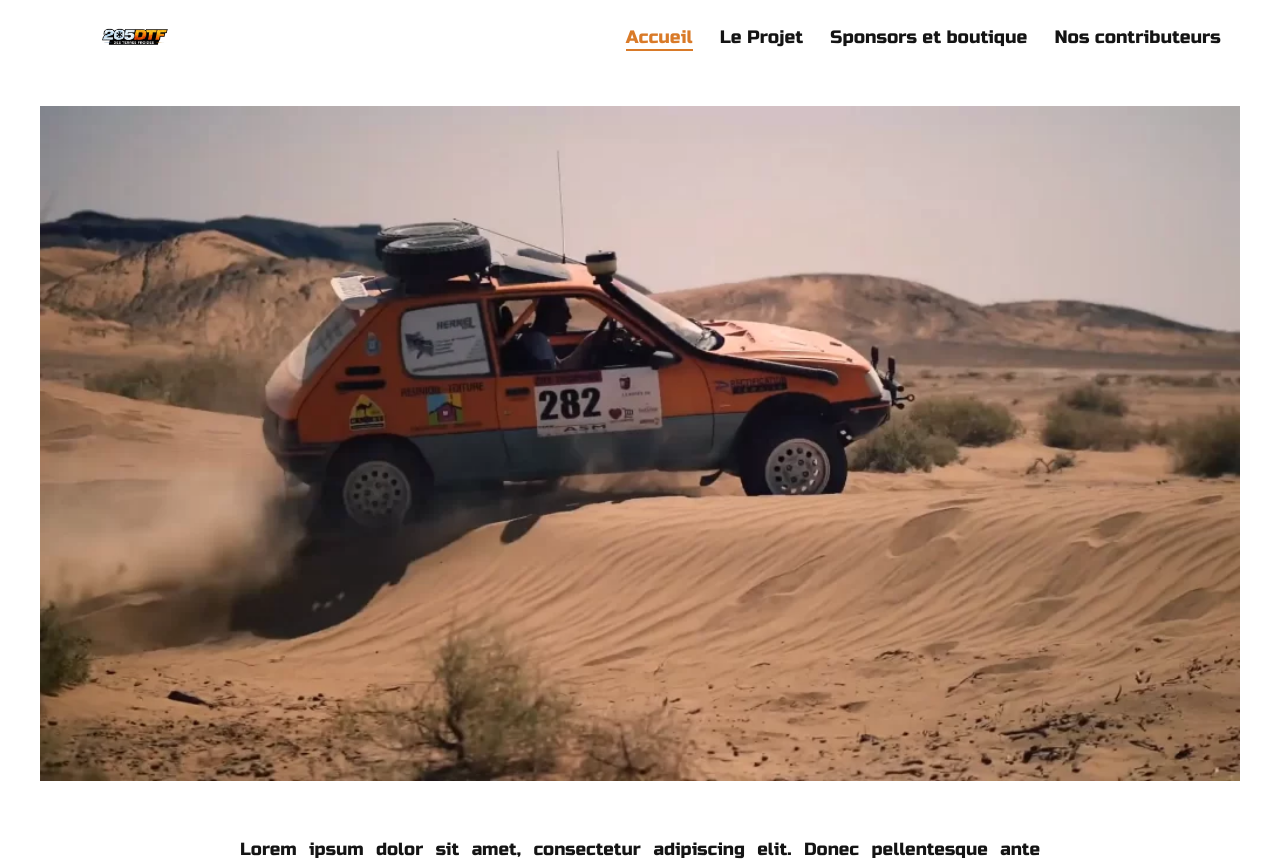
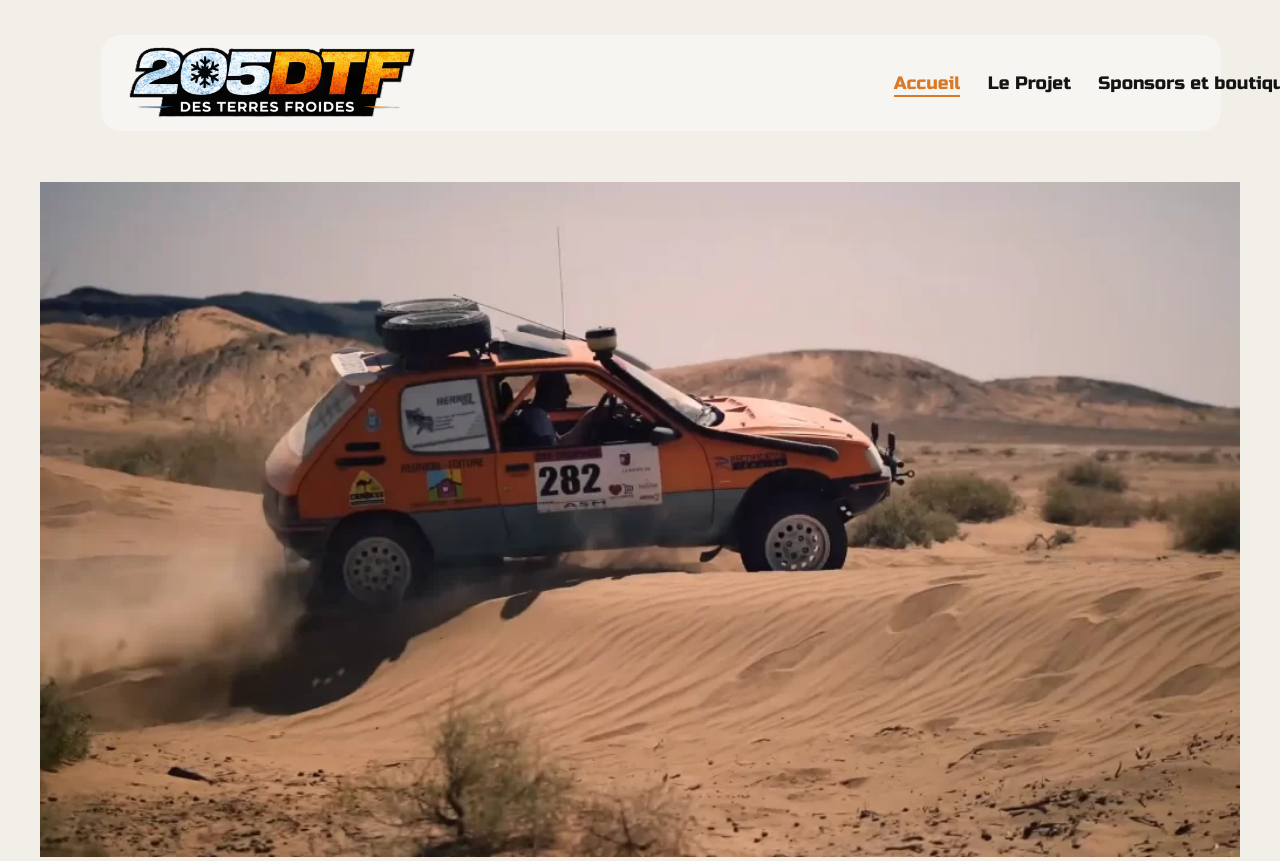
Before and after one commit to Tic-Tac-Corporation/205Trophee, a Vue app in the folder 205Trophee_API/: page / in a window 1280 px wide. Shown: the top 861 px of the page. Built offline with nearby package versions, Linux system fonts and the light colour scheme; the HTML template or start-up script is replaced by a standard one.

Commit message:
✨ MENU

```diff
--- a/205Trophee_API/src/assets/main.css
+++ b/205Trophee_API/src/assets/main.css
@@ -11,10 +11,13 @@ body {
   font-family: 'Russo One', sans-serif;
   -webkit-font-smoothing: antialiased;
   -moz-osx-font-smoothing: grayscale;
+  background-color: var(--color-sable);
 }
 
 :root {
   --color-primary: #D97A28;
   --color-dark:    #141414;
   --color-white:   #FFFFFF;
+  --color-white-transparent: rgba(255, 255, 255, 0.4);
+  --color-sable: #F2EEE8;
 }
--- a/205Trophee_API/src/components/Menu.vue
+++ b/205Trophee_API/src/components/Menu.vue
@@ -1,11 +1,23 @@
 <script setup lang="ts">
-import { RouterLink } from 'vue-router'
+import { useRouter, useRoute } from 'vue-router'
 import { ref } from 'vue'
+
+const router = useRouter()
+const route = useRoute()
 
 const menuIsTriggered = ref(false)
 
 const triggerMenu = () => {
 	menuIsTriggered.value = !menuIsTriggered.value
+}
+
+const closeMenuAndNavigate = (to: string) => {
+	menuIsTriggered.value = false
+	router.push(to)
+}
+
+const isActive = (itemTo: string) => {
+	return route.path === itemTo
 }
 
 const menuItems = [
@@ -35,14 +47,18 @@ const menuItems = [
 				<span></span>
 			</div>
 			<div class="menu-content">
-				<RouterLink
+				<div
 					v-for="item in menuItems"
 					:key="item.to"
-					:to="item.to"
-					@click="menuIsTriggered = false"
+					class="menu-link"
+					:class="{ 'router-link-exact-active': isActive(item.to) }"
+					@click="closeMenuAndNavigate(item.to)"
+					@keydown.enter="closeMenuAndNavigate(item.to)"
+					role="link"
+					tabindex="0"
 				>
 					{{ item.label }}
-				</RouterLink>
+				</div>
 			</div>
 		</div>
 	</header>
@@ -57,11 +73,14 @@ header {
 	justify-content: center;
 	padding: 1.7em 1.3em;
 	gap: 1.3em;
-	position: absolute;
+	position: sticky;
+	top: 0.5em;
+	z-index: 100;
 	width: calc(100vw - 10em);
 }
 
 header a,
+header .menu-link,
 header .burger-icon span,
 header .menu-content {
 	transition: all 0.2s ease-in-out;
@@ -71,38 +90,45 @@ header * {
 	user-select: none;
 }
 
-header a {
+header a,
+header .menu-link {
 	font-size: large;
-	color: #141414;
+	color: var(--color-dark);
 	position: relative;
 	text-decoration: none;
+	cursor: pointer;
 }
 
-header a::after {
+header a::after,
+header .menu-link::after {
 	content: '';
 	position: absolute;
 	bottom: -4px;
 	left: 0;
 	width: 0;
 	height: 2px;
-	background-color: #D97A28;
+	background-color: var(--color-primary);
 	transition: width 0.3s ease-in-out;
 }
 
-header a:hover::after {
+header a:hover::after,
+header .menu-link:hover::after {
 	width: 100%;
 }
 
-header .router-link-exact-active {
-	color: #D97A28;
+header .router-link-exact-active,
+header .menu-link.router-link-exact-active {
+	color: var(--color-primary);
 }
 
-header .router-link-exact-active::after {
+header .router-link-exact-active::after,
+header .menu-link.router-link-exact-active::after {
 	width: 100%;
 }
 
 header .menu-wrapper {
 	border-radius: 1.2em;
+	transition: background-color 0.4s ease-in-out;
 }
 
 header .menu-content {
@@ -126,7 +152,7 @@ header .menu-content {
 	display: block;
 	width: 100%;
 	height: 3px;
-	background-color: #141414;
+	background-color: var(--color-dark);
 	border-radius: 2px;
 	transition: all 0.3s ease-in-out;
 	transform-origin: center;
@@ -148,13 +174,15 @@ header .menu-content {
 @media (min-width: 1024px) {
 	header {
 		margin: 0 5em 0 5em;
-		position: relative;
 	}
 
 	header .menu-wrapper {
 		display: flex;
 		align-items: center;
 		width: 100%;
+		background-color: var(--color-white-transparent);
+		backdrop-filter: blur(10px);
+		padding: 0.5em 1.5em;
 	}
 
 	header .menu-content {
@@ -164,31 +192,31 @@ header .menu-content {
 		flex: 1;
 	}
 
-	header a {
+	header a,
+	header .menu-link {
 		font-size: large;
-		color: #141414;
+		color: var(--color-dark);
 	}
 
 	header .menu-logo {
-		position: absolute;
-		left: 0%;
-		top: 50%;
-		transform: translateY(-50%);
+		height: 5em;
 	}
 }
 
 @media (max-width: 1024px) {
 	header {
 		padding: 0;
-		width: calc(100vw - 1.7em);
+		width: 100%;
 	}
 
 	header .menu-wrapper {
-		margin: 1.7em;
+		margin: 0 1.7em 1.7em 1.7em;
 		padding: 1.7em;
-		width: 100%;
+		width: calc(100vw - 3.4em);
+		box-sizing: border-box;
+		height: 5.4em;
 
-		background-color: rgba(255, 255, 255, 0.4);
+		background-color: var(--color-white-transparent);
 		backdrop-filter: blur(10px);
 
 		display: flex;
@@ -198,25 +226,31 @@ header .menu-content {
 	}
 
 	header .menu-wrapper.active {
-		background-color: #141414;
+		background-color: var(--color-dark);
+		width: calc(100vw - 3.4em);
+		height: 21em;
 	}
 
-	header .menu-wrapper.active a {
-		color: #FFFFFF;
+	header .menu-wrapper.active a,
+	header .menu-wrapper.active .menu-link {
+		color: var(--color-white);
 	}
 
 	header .menu-wrapper.active a:hover,
-	header .menu-wrapper.active .router-link-exact-active {
-		color: #D97A28;
+	header .menu-wrapper.active .menu-link:hover,
+	header .menu-wrapper.active .router-link-exact-active,
+	header .menu-wrapper.active .menu-link.router-link-exact-active {
+		color: var(--color-primary);
 	}
 
 	header .menu-wrapper.active .burger-icon span {
-		background-color: #FFFFFF;
+		background-color: var(--color-white);
 	}
 
 	header .menu-logo {
 		display: block;
 		margin-right: auto;
+		height: 2em;
 	}
 
 	.burger-icon {
@@ -227,7 +261,7 @@ header .menu-content {
 		max-height: 0;
 		opacity: 0;
 		overflow: hidden;
-		transition: max-height 0.4s ease-in-out, opacity 0.3s ease-in-out;
+		transition: max-height 0.4s ease-in-out, opacity 0.1s ease-in-out;
 		flex: 0 0 100%;
 	}
 
```
Also changed, not shown: 205Trophee_API/src/assets/logo_menu.png.
